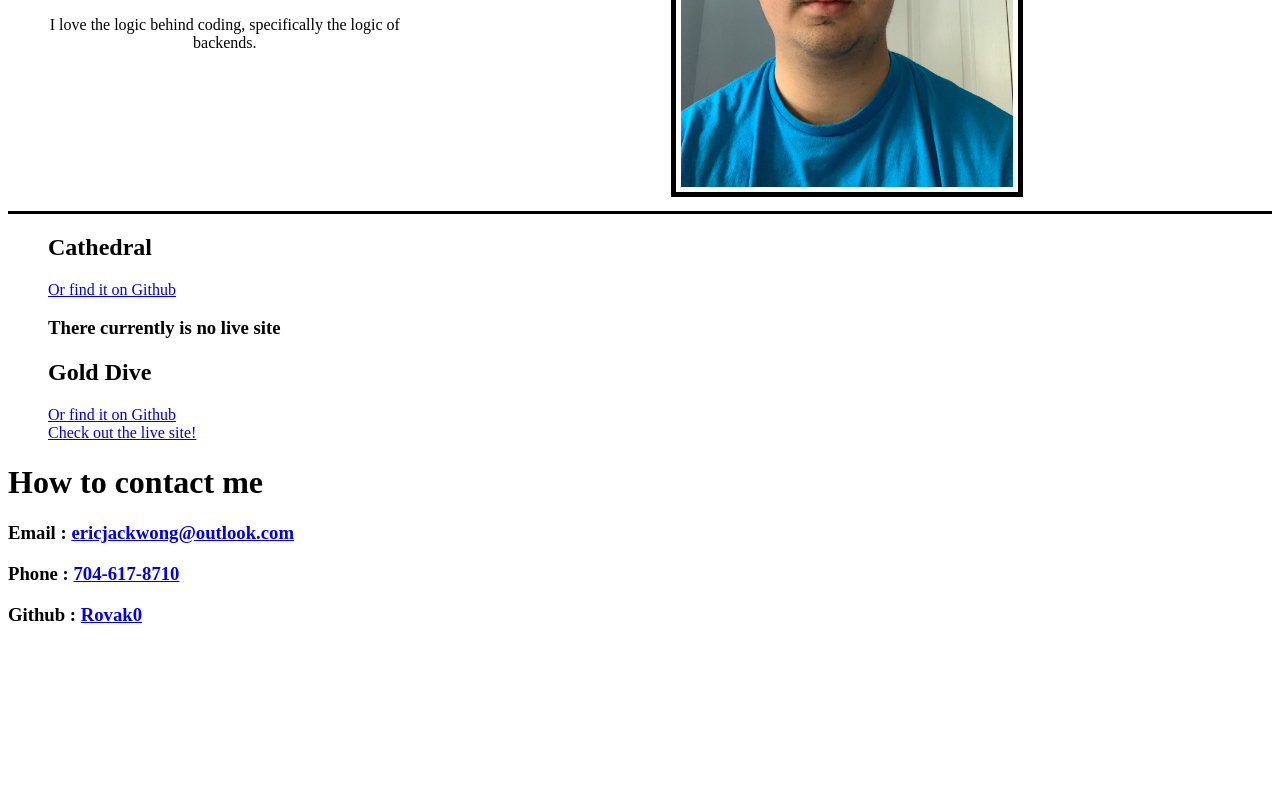
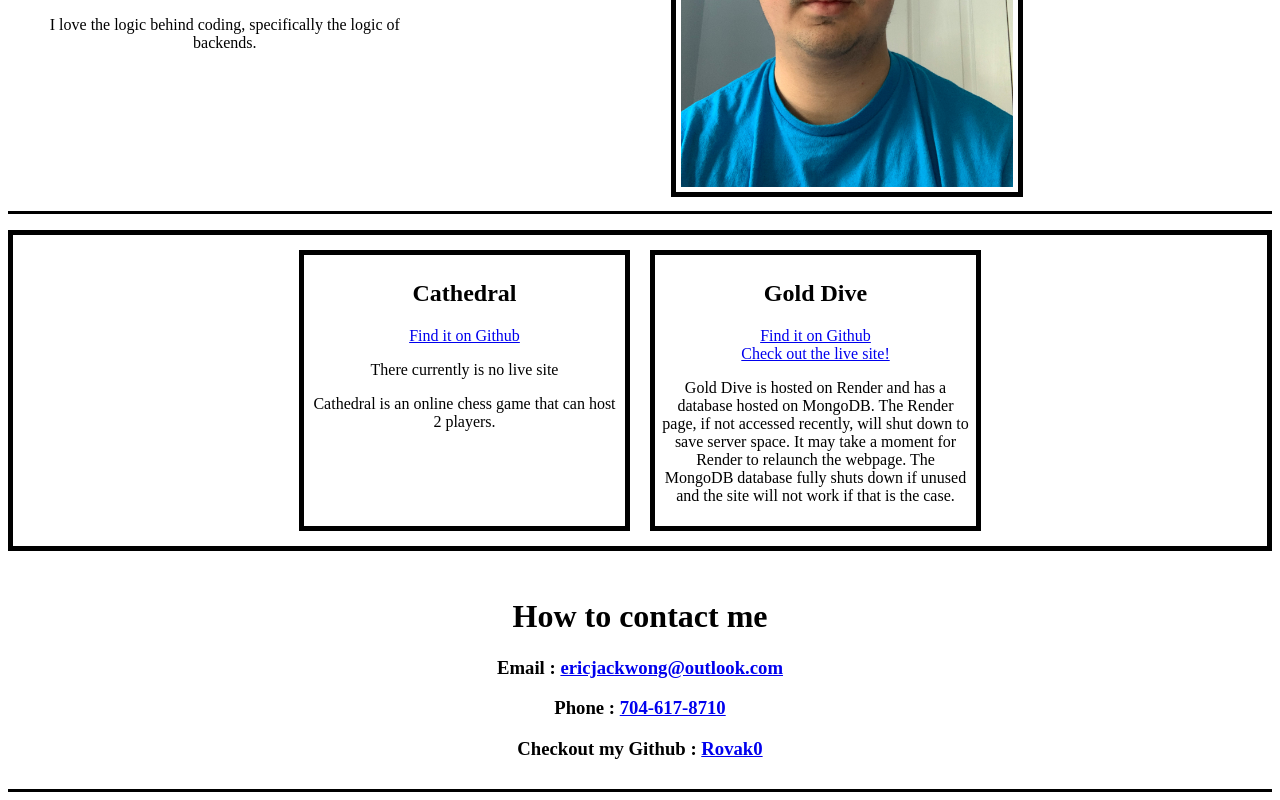
Before and after one commit to Rovak0/reactPortfolio, a React (Vite) app: page / in a window 1280 px wide. Shown: the part 386-1186 px from the top of the page. Before the commit the page ends 1030 px from the top, so only its background shows below. Built offline with nearby package versions, Linux system fonts and the light colour scheme.

Commit message:
ready to deploy

```diff
--- a/src/App.css
+++ b/src/App.css
@@ -50,3 +50,35 @@ body{
     border: solid 5px;
 }
 /* aboutMeSub */
+
+/* projectList */
+.projectList{
+    display:flex;
+    flex-wrap: wrap;
+    justify-content: center;
+    padding: 5px;
+    border-color: black;
+    border: solid 5px;
+}
+
+/* projectCard */
+.projectCard{
+    text-align: center;
+    width: 25%;
+    margin: 10px;
+    padding: 5px;
+    border-color: black;
+    border: solid 5px;
+}
+
+.contacts{
+    /* display: inline-block; */
+    text-align: center;
+    padding: 10px;
+    border-color: black;
+    border-bottom: 5px;
+    border-bottom: solid;
+    /* display: flex; */
+    /* justify-content: center; */
+    /* align-items: center; */
+}
--- a/src/assets/projectSeed.js
+++ b/src/assets/projectSeed.js
@@ -7,13 +7,15 @@
 
 const Cathedral = {
     name: "Cathedral",
-    gitHub: "https://github.com/Rovak0/cathedralOnline"
+    gitHub: "https://github.com/Rovak0/cathedralOnline",
+    notes: "Cathedral is an online chess game that can host 2 players."
 };
 
 const Gold_Dive = {
     name : "Gold Dive",
     gitHub: "https://github.com/Rovak0/Gold_Dive",
-    live: "https://gold-dive-r5vs.onrender.com/"
+    live: "https://gold-dive-r5vs.onrender.com/",
+    notes: "Gold Dive is hosted on Render and has a database hosted on MongoDB.  The Render page, if not accessed recently, will shut down to save server space.  It may take a moment for Render to relaunch the webpage.  The MongoDB database fully shuts down if unused and the site will not work if that is the case."
 };
 
 const projects = [
--- a/src/components/Projects/project.jsx
+++ b/src/components/Projects/project.jsx
@@ -14,17 +14,23 @@ export default function projectCard(project) {
 
     return(
         <>
-            <div className="ms-2 me-auto">
+            <div className="projectCard">
                 <h2 className="fw-bold mb-1">{project.children.name}</h2>
                 {/* <img src={image}> </img> */}
-                <a href={project.children.gitHub}>Or find it on Github</a>
+                <a href={project.children.gitHub}>Find it on Github</a>
                 {/* line break */}
                 <br></br>
                 {/* this is an if block to manage live site */}
                 {project.children.live ? (
                     <a href={project.children.live}>Check out the live site!</a>
                   ) : (
-                    <h3 className="mb-1">There currently is no live site</h3>
+                    <p className="mb-1">There currently is no live site</p>
+                )}
+                {project.children.notes ? (
+                    <p> {project.children.notes} </p>
+                  ) : (
+                    // <p className="mb-1">There currently is no live site</p>
+                    <p className="mb-1"></p>
                 )}
             </div>
         </>
--- a/src/pages/contactMe.jsx
+++ b/src/pages/contactMe.jsx
@@ -1,21 +1,15 @@
 import { useState, useEffect } from 'react';
 import { useParams, Link } from 'react-router-dom';
 
+// this is contact information
+// should have a header of contact me, then ways to reach me
 export default function ContactPage() {
     return (
-        <div className='mainBody'>
-            {/* react needs to return exactly 1 component, make it a big one with small parts inside */}
-            <div className="container pt-4 contacts">
-                {/* I want a left side with text and a right side with image */}
-                {/* gave it a class called aboutMe to use later */}
-                {/* to split the 2 sides, I will need 2 divs */}
-                <div className="leftSide">
-                    <h1>How to contact me</h1>
-                    <h3>Email : <a href="ericjackwong@outlook.com">ericjackwong@outlook.com</a></h3>
-                    <h3>Phone : <a href="704-617-8710">704-617-8710</a></h3>
-                    <h3>Github : <a href="https://github.com/Rovak0">Rovak0</a></h3>
-                </div>
-            </div>
+        <div className='contacts'>
+            <h1>How to contact me</h1>
+            <h3>Email : <a href="ericjackwong@outlook.com">ericjackwong@outlook.com</a></h3>
+            <h3>Phone : <a href="704-617-8710">704-617-8710</a></h3>
+            <h3>Checkout my Github : <a href="https://github.com/Rovak0">Rovak0</a></h3>
         </div>
     )
 };
--- a/src/pages/portfolio.jsx
+++ b/src/pages/portfolio.jsx
@@ -49,7 +49,7 @@ export default function PortfolioPage() {
     return (
         <>
             {/* will likely need to change this class */}
-            <ul className="list-group">
+            <ul className="projectList">
                 {projects.map((item) => {
                     console.log(item);
                     return (
```
